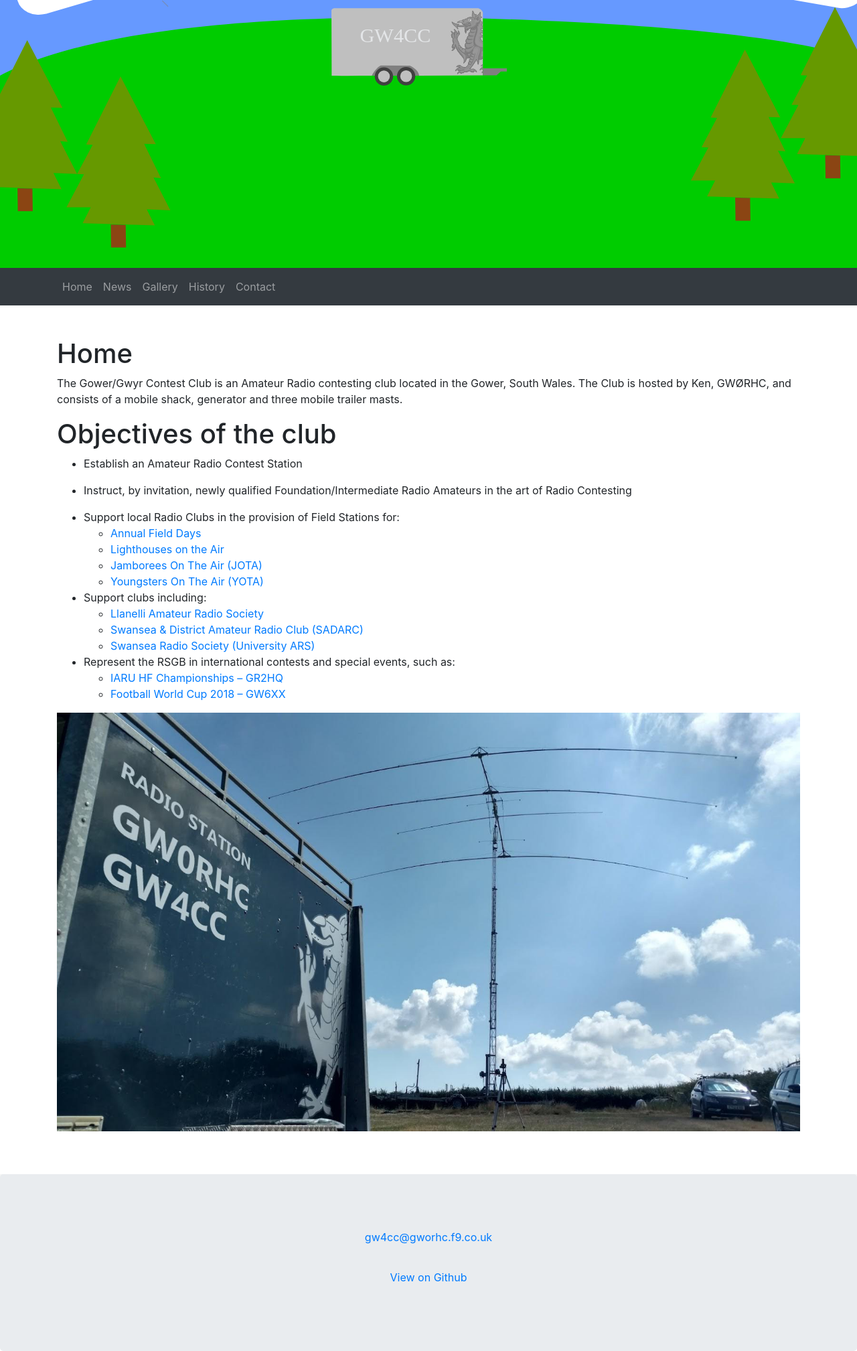
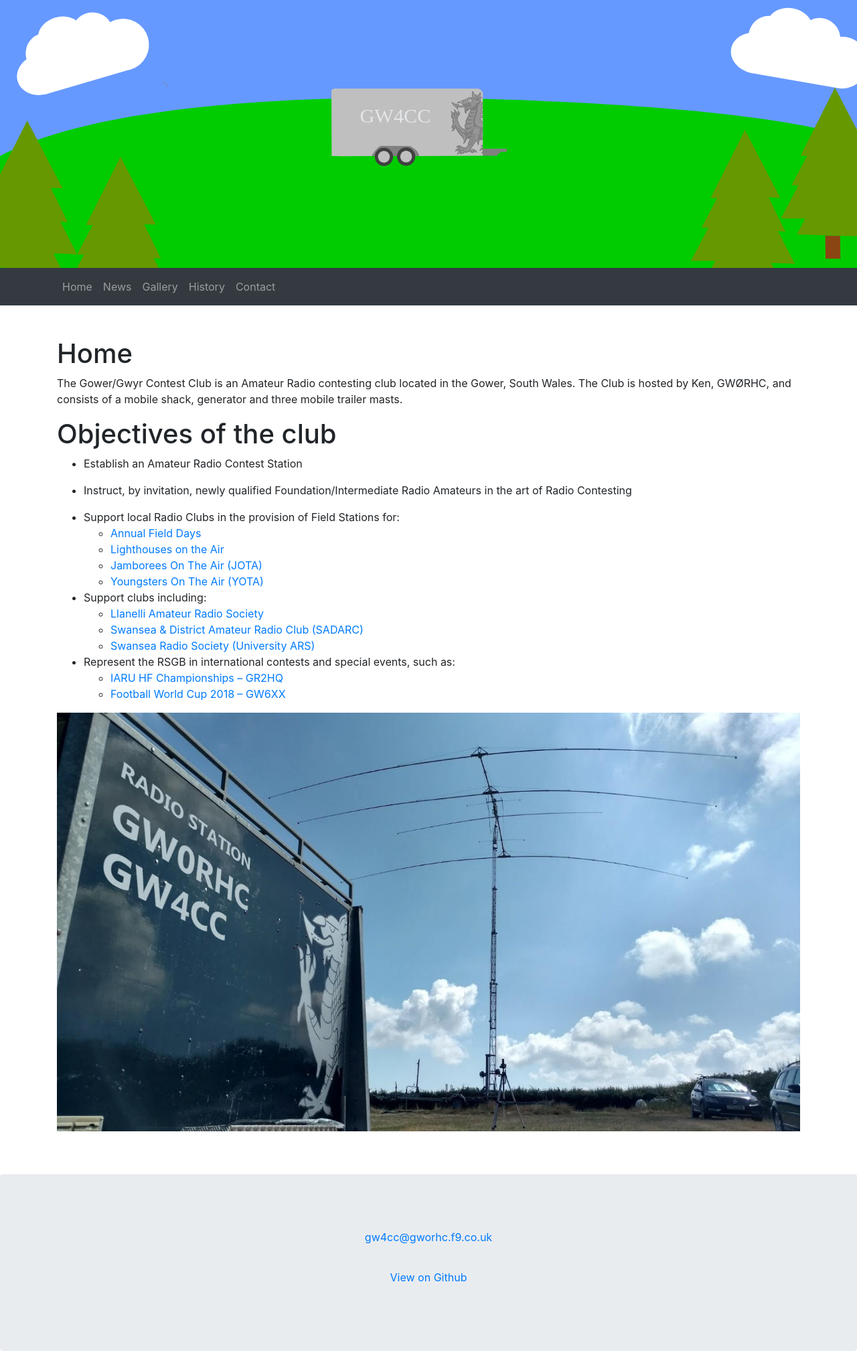
Before and after one commit to pe5er/gw4cc.wales, a Jekyll site: the page built from index.md, in a window 1280 px wide. Shown: the whole page at 67% size. Built offline with Jekyll 4.4.1, drawn with Linux system fonts in a browser that asks for light colours; our own code applies the rules of GitHub Pages for plain Markdown files.

Commit message:
Update main.scss

```diff
--- a/assets/main.scss
+++ b/assets/main.scss
@@ -25,7 +25,7 @@ body {
  margin-bottom:0;
  margin-top:0;
  background-size: cover;
- background-position: center center;
+ background-position: top center;
  border-radius: 0 !important;
  background-repeat: no-repeat;
  background-image: url("/media/gw4cc-banner.svg");
```
